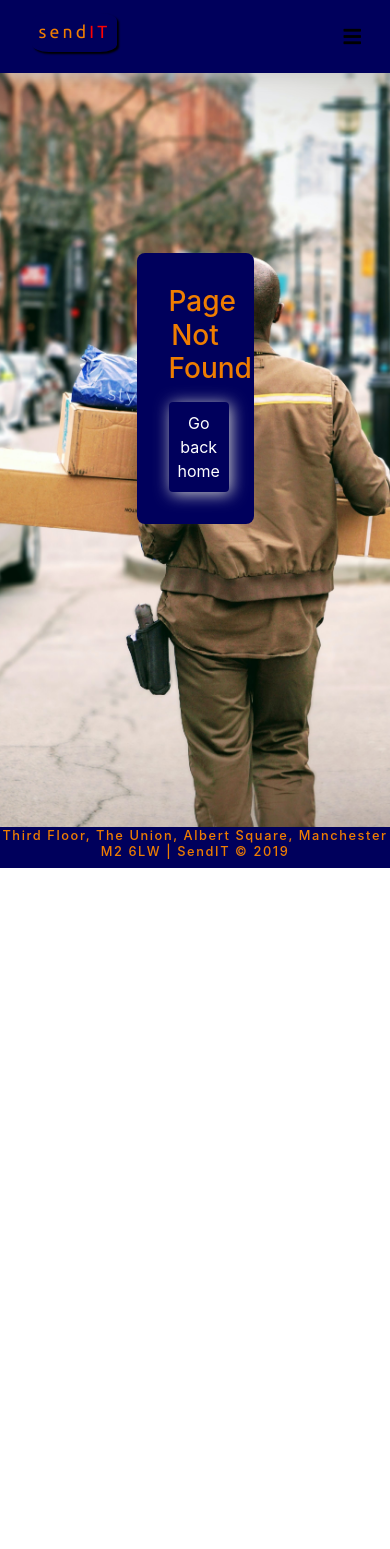
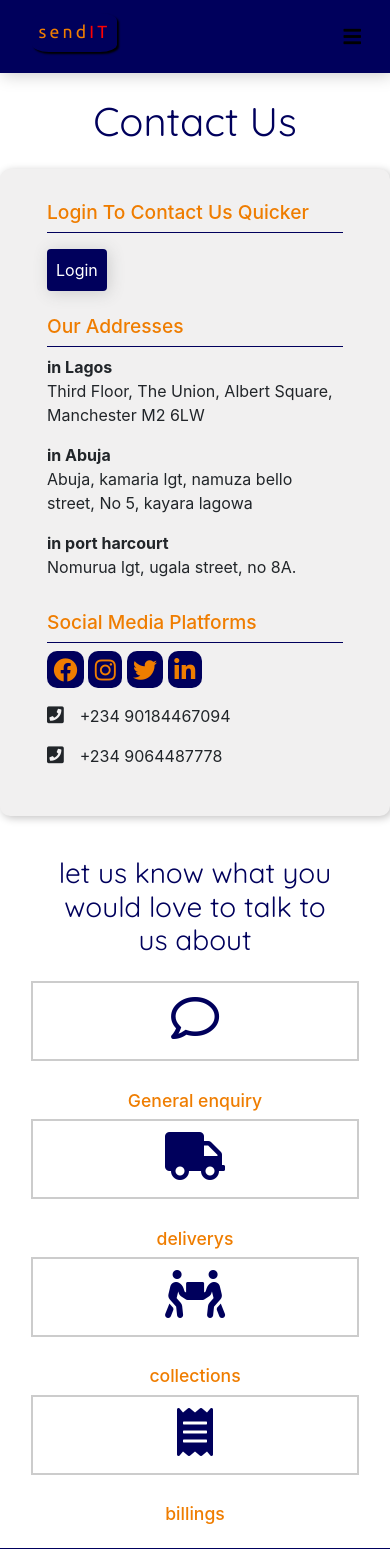
Before and after one commit to azubike-junior/sendit-react, a React (Create React App) app: page /contact in a window 390 px wide. Before the commit this address had no page. Shown: the top 1549 px of the page. Before the commit the page ends 868 px from the top, so only its background shows below. Built offline with nearby package versions, Linux system fonts and the light colour scheme; a web font is replaced by a local one.

Commit message:
added contact page

```diff
--- a/src/App.css
+++ b/src/App.css
@@ -304,6 +304,34 @@
   .bttn {
     margin-top: 2rem !important;
   }
+  /****about ****/
+  .img-style {
+    padding-left: 2, 5rem;
+    padding-top: 1.5rem;
+  }
+
+  .second-section {
+    height: 50%;
+    width: 100%;
+    padding: 1rem;
+  }
+
+  .img-center {
+    margin: 0 auto;
+    display: grid;
+    grid-template-columns: repeat(auto-fit, minmax(255px, 1fr));
+    grid-row-gap: 2rem;
+    grid-column-gap: 10px;
+  }
+
+  .img-display {
+    border: none;
+  }
+
+  .img-single {
+    height: 130px;
+    width: 20rem;
+  }
 }
 
 /**** signin ******/
@@ -319,17 +347,60 @@
 }
 
 
+@media only screen and (max-width: 480px) {
+  /***signIn***/
+  .alert{
+    font-size: 0.6rem !important;
+    padding:-1rem !important;
+  }
+  /****NotFound ****/
+  .Notfound{
+    padding:2rem !important;
+    width:10rem !important;
+    margin-right:-1rem !important;
+  }
+  .Notfound h3{
+    font-size: 0.8rem !important;
+  }
+  .btnNotfound{
+    font-size: 0.8rem !important;
+  }
+  /***viewOrder***/
+  .thClass{
+    font-size: 0.7rem;
+  }
+  .tbClass {
+    font-size: 0.7rem;
+  }
 
+/*****profileModal*****/
 
+.upload-div img {
+  margin-left:3rem !important;
+  height: 7rem !important;
+  width: 7rem !important;
+  border: var(--lightBlue) solid 1px;
+  border-radius: 60%;
+}
+.info-div {
+  margin-top: -1.5rem !important;
+}
 
-@media only screen and (max-width: 480px) {
+.upload-div input{
+  padding:-2rem !important;
+}
+
+/****cancelOrder****/
+.cancelModalStyle{
+
+}
 .Random {
   top: 20%;
   bottom: 0;
   left: 25%;
   right: 0;
-  width: 50%;
-  height: 60%;
+  width: 0.7rem;
+  height: 50%;
   border: none;
   outline: none !important;
   background-color: red;
@@ -828,6 +899,62 @@ td{
   position: absolute;
   top:30%;
   right:35%;
+}
 
+/****contact*****/
+.contact-title{
+  color: var(--darkBlue)
+}
+.contact-div{
+  background: rgb(241, 240, 240);
+  box-shadow: 2px 2px 8px rgb(195, 194, 194);
+  padding:2rem;
+  border-radius: 10px;
+}
+.login-details{
+  color:var(--lightOrange);
+  font-size: 1.2rem;
+  text-transform: capitalize;
+  padding-bottom: 0.5rem;
+  border-bottom: var(--darkBlue) solid 1px;
+}
+.fab{
+  font-size: 1.5rem;
+  padding:0.4rem;
+  color:var(--lightOrange);
+  background:var(--darkBlue);
+  border-radius: 10px;
+}
+.fab a{
+ text-decoration: none;
+ list-style: none;
+}
 
+.contact-title{
+  font-family: 'Quicksand',
+  sans-serif;
 }
+.fa-phone-square {
+  padding-right:1rem;
+  font-size: 1.2rem;
+}
+.icons{
+  font-size: 3rem;
+  height: 5rem;
+  color:var(--darkBlue);
+  border: 2px solid #ccc;
+  transition: 1s ease-in;
+  text-decoration: none;
+  list-style: none;
+}
+.icon-title{
+  color:var(--lightOrange);
+  text-decoration: none;
+  list-style: none;
+  font-size: 1.1rem;
+  padding-top:1.8rem;
+}
+.icons:hover{
+  color: black;
+  border:var(--darkBlue) solid 3px;
+}
--- a/src/App.js
+++ b/src/App.js
@@ -15,6 +15,7 @@ import 'react-toastify/dist/ReactToastify.css';
 import { ToastContainer, toast } from 'react-toastify';
 import {ProtectedRoute} from './helpers/authentication'
 import NotFound from './pages/NotFound.jsx';
+import ContactPage from './pages/ContactPage.jsx';
 
 toast.configure({
   autoclose: 8000,
@@ -32,6 +33,7 @@ export default class App extends Component {
             <Switch>
               <Route exact path="/" component={HomePage} />
               <Route path="/about" component={About} />
+              <Route path="/contact" component={ContactPage } />
               <Route path="/signin" component={Signin} />
               <Route path="/signup" component={Signup} />
               <ProtectedRoute exact path="/dashboard" component={Dashboard} />
--- a/src/components/Navbar.jsx
+++ b/src/components/Navbar.jsx
@@ -51,7 +51,7 @@ export class Navbar extends Component {
           </Link>
         </li>
         <li className="nav-item">
-          <Link to="/ourContact" className="nav-link" href="#">
+          <Link to="/contact" className="nav-link" href="#">
             Contact us
           </Link>
         </li>
--- a/src/components/modals/ProfileModal.jsx
+++ b/src/components/modals/ProfileModal.jsx
@@ -56,19 +56,19 @@ class ProfileModal extends Component {
         <React.Fragment>
           <div className="container">
             <div className="row">
-              <div className="col">
+              <div className="col-md-6 col-lg-4">
                 <div className="upload-div">
-                  <img src={!that.state.imageUrl ? avatar : that.state.imageUrl} alt="profile" />
+                  <img  src={!that.state.imageUrl ? avatar : that.state.imageUrl} alt="profile" />
                   <input onChange={that.handleChange} type="file" className="fileName" />
                 </div>
               </div>
               <hr className="profileHr" />
-              <div className="col">
+              <div className="col-md-6 col-lg-5">
                 <div className="info-div">
-                  <h5>Email</h5>
-                  <p>{that.props.user.email}</p>
-                  <h5>Name</h5>
-                  <p>
+                  <h5 className='text-center'>Email</h5>
+                  <p className='text-center'>{that.props.user.email}</p>
+                  <h5 className='text-center'>Name</h5>
+                  <p className='text-center'>
                     {that.props.user.firstName} {that.props.user.lastName}
                   </p>
                 </div>
--- a/src/components/modals/ViewOrder.jsx
+++ b/src/components/modals/ViewOrder.jsx
@@ -58,7 +58,7 @@ class viewOrderModal extends Component {
 						onRequestClose={this.props.closeViewModal}
 						className='Random'
 						contentLabel='Example Modal'>
-						<div>
+						<div className='viewOrder'>
 							<div className='modal-top'>
 								<span onClick={this.props.closeViewModal}>
 									<i className='fa fa-times' />
@@ -67,7 +67,7 @@ class viewOrderModal extends Component {
 							</div>
 							<div>
 								<table className='table table-striped mt-5'>
-									<thead>
+									<thead className='thClass'>
 										<tr>
 											<th scope='col'>Parcel No.</th>
 											<th scope='col'>Parcel Name</th>
@@ -75,7 +75,7 @@ class viewOrderModal extends Component {
 											<th scope='col'>Parcel status</th>
 										</tr>
 									</thead>
-									<tbody>
+									<tbody className='tbClass'>
 										<tr>
 											<th scope='row'>{parcel.parcelId}</th>
 											<td>{parcel.parcelName}</td>
@@ -120,7 +120,7 @@ class viewOrderModal extends Component {
 							</div>
 						</div>
 					</Modal>
-				</div>
+					</div>
 			</React.Fragment>
 		);
 	}
--- /dev/null
+++ b/src/pages/ContactPage.jsx
@@ -0,0 +1,93 @@
+import React, { Component } from 'react';
+import { Link } from 'react-router-dom';
+
+class ContactPage extends Component {
+	render () {
+		return (
+			<div className='container'>
+				<h1 className='text-center m-4 contact-title'>Contact Us</h1>
+				<div className='row contact-div'>
+					<div className='col-md-4 col-lg-4 pb-4'>
+						<h6 className='login-details'>Login to contact us quicker</h6>
+						<Link to='/signin'>
+							{' '}
+							<button className='btn'> Login </button>
+						</Link>
+					</div>
+					<div className='col-md-4 col-lg-4 pb-3'>
+						<h6 className='login-details '>Our Addresses</h6>
+						<strong>in Lagos</strong>
+						<p>Third Floor, The Union, Albert Square, Manchester M2 6LW </p>
+						<strong>in Abuja</strong>
+						<p>Abuja, kamaria lgt, namuza bello street, No 5, kayara lagowa</p>
+						<strong>in port harcourt</strong>
+						<p>Nomurua lgt, ugala street, no 8A.</p>
+					</div>
+					<div className='col-md-4 col-lg-4'>
+						<h6 className='login-details'>social media platforms</h6>
+						<Link to='/sign'>
+							{' '}
+							<i  className='fab fa-facebook' />
+						</Link>
+						<Link to='/signin'>
+							{' '}
+							<i  className='fab fa-instagram' />
+						</Link>
+						<Link to='/signin'>
+							{' '}
+							<i  className='fab fa-twitter' />
+						</Link>
+						<Link to='/signin'>
+							{' '}
+							<i  className='fab fa-linkedin-in' />
+                        </Link>
+
+                        <div  className="phone pt-3">
+                            <p> <i  className="fas fa-phone-square"></i>+234 90184467094</p>
+                            <p> <i  className="fas fa-phone-square"></i>+234 9064487778
+                            </p>
+                        </div>
+					</div>
+				</div>
+
+				<div className='contact-info text-center p-3'>
+					<div className='info-title'>
+						<h3 className='text-center m-4 contact-title'>let us know what you would love to talk to us about</h3>
+						<div className='row'>
+							<div className='col-md-3'>
+                                <Link to='/about'><div className='icons'>
+									<i  className='far fa-comment' />
+								</div>
+                                    <h6  className='icon-title'>General enquiry</h6>
+                                </Link>
+							</div>
+							<div  className='col-md-3'>
+                                <Link to='/about'><div className='icons'>
+									<i  className='fas fa-truck' />
+								</div>
+                                    <h6 className='icon-title'>deliverys</h6>
+                                </Link>
+							</div>
+							<div className='col-md-3'>
+                                <Link to='/about'><div className='icons'>
+									<i  className='fas fa-people-carry' />
+								</div>
+                                    <h6 className='icon-title'>collections</h6>
+                                </Link>
+							</div>
+							<div className='col-md-3'>
+								<Link to='/about'><div className='icons'>
+									<i  className='fas fa-receipt' />
+								</div>
+                                    <h6 className='icon-title'>billings</h6>
+                                </Link>
+							</div>
+						</div>
+					</div>
+				</div>
+			</div>
+		);
+	}
+}
+
+export default ContactPage;
--- a/src/pages/HomePage.jsx
+++ b/src/pages/HomePage.jsx
@@ -1,4 +1,5 @@
-import React, { Component } from 'react'
+import React, { Component } from 'react';
+import { Link } from 'react-router-dom';
 
 export default class HomePage extends Component {
     render() {
@@ -17,7 +18,7 @@ export default class HomePage extends Component {
                         <p>
                             Save money on parcel delivery
                     </p>
-                        <button className='btntip '>click here for tips</button>
+                        <button className='btntip '><Link to='/about'>click here for tips</Link> </button>
                     </div>
                 </div>
 
--- a/src/pages/NotFound.jsx
+++ b/src/pages/NotFound.jsx
@@ -5,9 +5,9 @@ export default class NotFound extends Component {
     render() {
         return (
           <div className="home">
-            <div className="Notfound">
+            <div className="Notfound text-center">
               <h3>Page Not Found</h3>
-              <Link to='/'><button className='btn '>Go back home</button></Link>
+              <Link to='/'><button className='btn btnNotfound'>Go back home</button></Link>
             </div>
           </div>
         );
```
